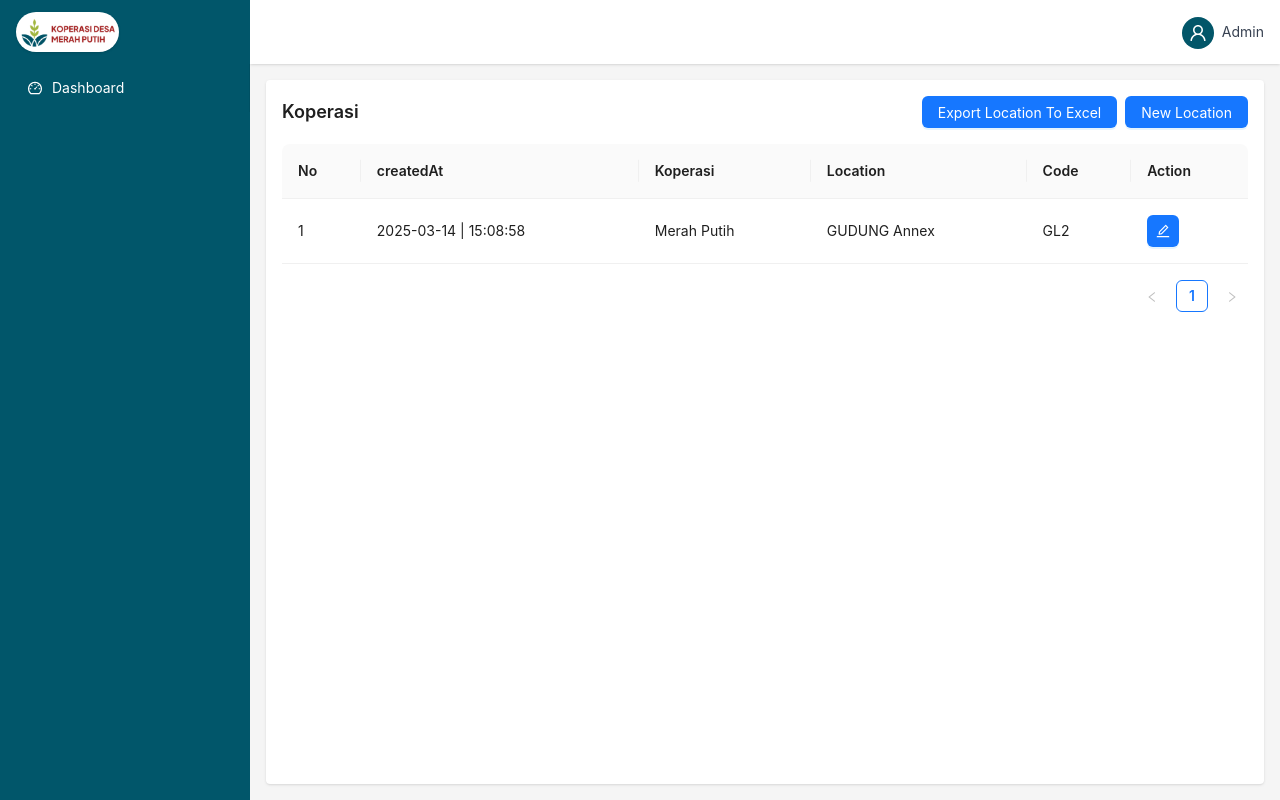
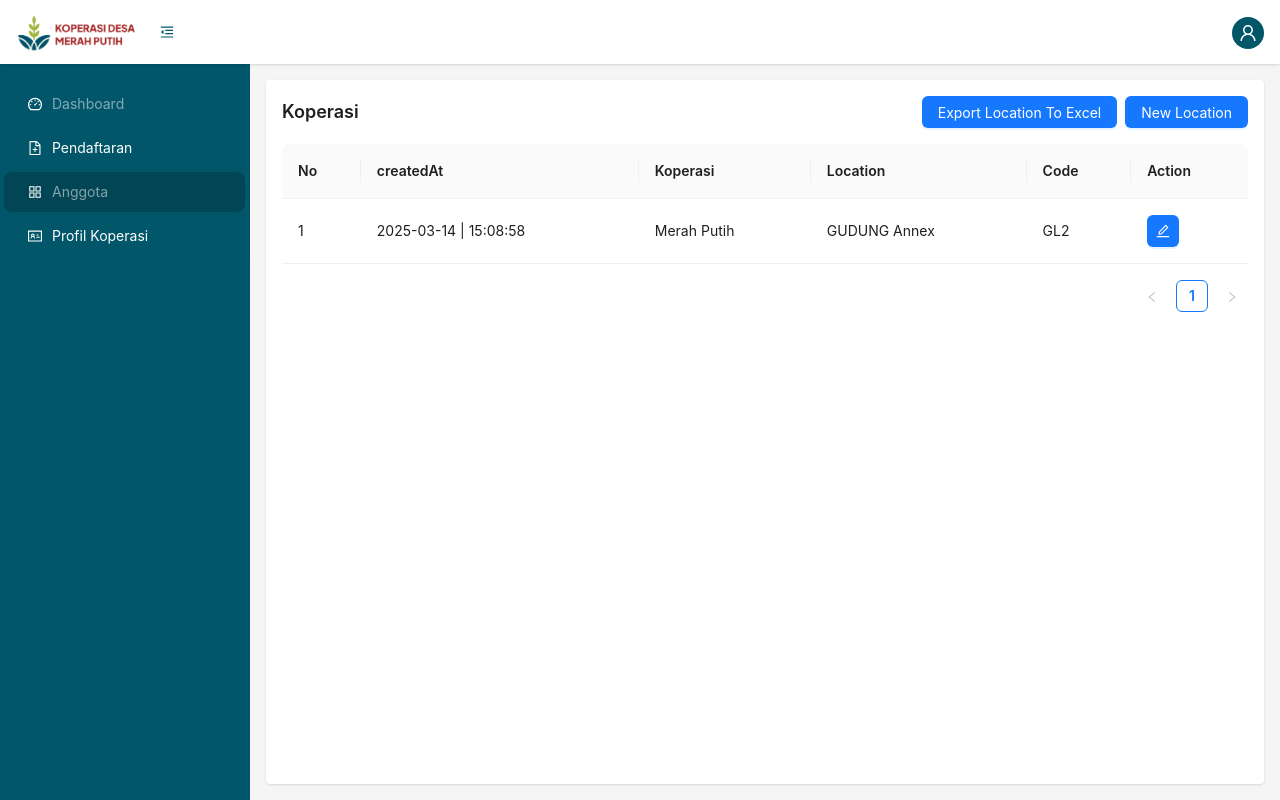
Before and after one commit to kop-go-id/kopdes-merah-putih, a Next.js app in the folder frontend/: page /koperasi/anggota in a window 1280 px wide. Built offline with nearby package versions, Linux system fonts and the light colour scheme.

Commit message:
Updated styling of header and sidebar dashboard

```diff
--- a/frontend/src/components/Layout.js
+++ b/frontend/src/components/Layout.js
@@ -8,129 +8,162 @@ import {
   AppstoreOutlined,
   UserOutlined,
   LogoutOutlined,
+  TeamOutlined,
+  BarChartOutlined,
+  FileAddOutlined,
+  IdcardOutlined,
 } from "@ant-design/icons";
 import { Layout, Menu, Button, Dropdown, Avatar, Space } from "antd";
 import Link from "next/link";
+import { usePathname } from "next/navigation";
 import "tailwindcss/tailwind.css";
 
 const { Header, Sider, Content } = Layout;
 
-const cooperatives = [
+const role = "PENGURUS KOPERASI";
+const isRegistered = false;
+
+const menuByRole = {
+  ADMINISTRATOR: [
+    { key: "1", icon: <TeamOutlined />, label: "User", path: "/administrator/user" },
+    { key: "2", icon: <IdcardOutlined />, label: "NPAK", path: "/administrator/npak" },
+    { key: "3", icon: <AppstoreOutlined />, label: "Koperasi", path: "/administrator/koperasi" },
+  ],
+  NPAK: [
+    { key: "1", icon: <AppstoreOutlined />, label: "Koperasi", path: "/npak/koperasi" },
+  ],
+  KORWIL_DINAS: [
+    { key: "1", icon: <AppstoreOutlined />, label: "Koperasi", path: "/korwil/koperasi" },
+  ],
+  KEMENTRIAN: [
+    { key: "1", icon: <BarChartOutlined />, label: "Statistik Koperasi", path: "/kementrian/statistik" },
+  ],
+  "PENGURUS KOPERASI": [
     {
+      key: "1",
       icon: <DashboardOutlined />,
       label: "Dashboard",
       path: "/koperasi/dashboard",
+      requiresRegistration: true,
     },
     {
-    icon: <DashboardOutlined />,
+      key: "2",
+      icon: <FileAddOutlined />,
       label: "Pendaftaran",
       path: "/koperasi/pendaftaran",
     },
-  { icon: <AppstoreOutlined />, label: "Anggota", path: "/koperasi/anggota" },
-];
-const administrators = [
     {
-    icon: <DashboardOutlined />,
-    label: "Dashboard",
-    path: "/administrator/dashboard",
+      key: "3",
+      icon: <AppstoreOutlined />,
+      label: "Anggota",
+      path: "/koperasi/anggota",
+      requiresRegistration: true,
     },
-];
+    {
+      key: "4",
+      icon: <IdcardOutlined />,
+      label: "Profil Koperasi",
+      path: "/koperasi/profil",
+    },
+  ],
+};
 
 const profileMenu = (
   <Menu>
-    <Menu.Item key="profile" icon={<UserOutlined />}>
-      Profil
-    </Menu.Item>
-    <Menu.Item key="logout" icon={<LogoutOutlined />}>
-      Logout
-    </Menu.Item>
+    <Menu.Item key="profile" icon={<UserOutlined />}>Profil</Menu.Item>
+    <Menu.Item key="logout" icon={<LogoutOutlined />}>Logout</Menu.Item>
   </Menu>
 );
 
 export default function LayoutWrapper({ children }) {
-  const [collapsed, setCollapsed] = useState(true);
-  let role = "PENGURUS KOPERASI1";
+  const [collapsed, setCollapsed] = useState(false);
+  const pathname = usePathname();
+
+  const currentMenu = (menuByRole[role] || []).map((item) => ({
+    ...item,
+    disabled: item.requiresRegistration && !isRegistered,
+  }));
+
+  const selectedKey = currentMenu.find((item) =>
+    pathname.startsWith(item.path)
+  )?.key;
 
   return (
     <Layout className="min-h-screen">
-      <Sider
-        width={250}
-        breakpoint="lg"
-        collapsedWidth="0"
-        collapsible
-        collapsed={collapsed}
-        onBreakpoint={(broken) => setCollapsed(broken)}
-        trigger={null}
-        className="bg-[#01566a]"
-      >
-        <div className="px-4 py-3 hidden lg:flex items-center">
+      {/* Header */}
+      <Header className="bg-white px-4 py-0 shadow z-50 fixed w-full top-0 h-[64px] flex items-center justify-between">
+  {/* Kiri: Logo + Hamburger */}
+  <div className="flex items-center space-x-4">
     <img
       src="/images/logo.png"
       alt="Logo"
-            className="h-10 w-30 p-1 rounded-full bg-white shadow"
+      className="h-10 w-auto object-contain"
     />
-        </div>
-        {role === "PENGURUS KOPERASI" ? (
-          <Menu
-            mode="inline"
-            defaultSelectedKeys={["2"]}
-            rootClassName="bg-[#01566a] border-none"
-            className="custom-menu"
-            items={cooperatives.map((item, index) => ({
-              key: `${index + 1}`,
-              icon: <span className="text-white">{item.icon}</span>,
-              label: (
-                <Link href={item.path}>
-                  <span className="text-white">{item.label}</span>
-                </Link>
-              ),
-            }))}
-          />
-        ) : (
-          <Menu
-            mode="inline"
-            defaultSelectedKeys={["2"]}
-            rootClassName="bg-[#01566a] border-none"
-            className="custom-menu"
-            items={administrators.map((item, index) => ({
-              key: `${index + 1}`,
-              icon: <span className="text-white">{item.icon}</span>,
-              label: (
-                <Link href={item.path}>
-                  <span className="text-white">{item.label}</span>
-                </Link>
-              ),
-            }))}
-          />
-        )}
-      </Sider>
-
-      <Layout>
-        <Header className="bg-white flex items-center justify-between px-4 shadow">
-          <div className="flex items-center gap-4">
     <Button
       type="text"
       icon={collapsed ? <MenuUnfoldOutlined /> : <MenuFoldOutlined />}
       onClick={() => setCollapsed(!collapsed)}
-              className="lg:hidden"
+      className="text-[#01566a] flex items-center justify-center"
     />
   </div>
 
+  {/* Kanan: Avatar/Profile */}
   <Dropdown overlay={profileMenu} trigger={["click"]}>
     <Space className="cursor-pointer">
-              <Avatar
-                style={{ backgroundColor: "#025669" }}
-                icon={<UserOutlined />}
-              />
-              <span className="hidden md:inline text-gray-700">Admin</span>
+      <Avatar style={{ backgroundColor: "#025669" }} icon={<UserOutlined />} />
     </Space>
   </Dropdown>
 </Header>
 
+      {/* Konten dengan Sidebar */}
+      <Layout className="pt-[64px]">
+        {/* Sidebar */}
+        <Sider
+          width={250}
+          collapsed={collapsed}
+          collapsedWidth={0}
+          trigger={null}
+          className={`
+            bg-[#01566a]
+            transition-all duration-300
+            z-40
+
+            fixed top-[64px] h-[calc(100vh-64px)] left-0
+            ${collapsed ? "-left-[250px]" : "left-0"}
+
+            md:relative md:top-0 md:left-0 md:h-auto
+          `}
+        >
+
+          <div className="h-4" /> {/* Spacer biar gak terlalu mepet */}
+          <Menu
+            mode="inline"
+            selectedKeys={[selectedKey]}
+            rootClassName="bg-[#01566a] border-none"
+            className="custom-menu"
+            items={currentMenu.map((item) => ({
+              key: item.key,
+              icon: <span className="text-white">{item.icon}</span>,
+              label: (
+                <Link
+                  href={item.path}
+                  className={item.disabled ? "pointer-events-none opacity-50" : ""}
+                >
+                  <span className="text-white">{item.label}</span>
+                </Link>
+              ),
+              disabled: item.disabled,
+            }))}
+          />
+        </Sider>
+
+        {/* Konten Utama */}
+        <Layout>
           <Content className="m-4 p-4 bg-white rounded shadow overflow-auto">
             {children}
           </Content>
         </Layout>
       </Layout>
+    </Layout>
   );
 }
--- a/frontend/src/pages/koperasi/pendaftaran/index.js
+++ b/frontend/src/pages/koperasi/pendaftaran/index.js
@@ -2,69 +2,55 @@
 
 import React from "react";
 import { Timeline } from "antd";
-import "tailwindcss/tailwind.css";
+import { CheckCircleTwoTone } from "@ant-design/icons";
 import LayoutWrapper from "@/components/Layout";
-import { SmileOutlined } from "@ant-design/icons";
 
 export default function CooperativePage() {
+  const timelineItems = [
+    {
+      title: "Status Pendaftaran",
+      date: "08 April 2025",
+      status: "done",
+    },
+    {
+      title: "Diproses Notaris",
+      date: "10 April 2025",
+      status: "done",
+    },
+    {
+      title: "Selesai",
+      date: "Unduh Surat",
+      status: "done",
+      link: "#", // Ganti dengan link unduhan surat
+    },
+  ];
+
   return (
     <LayoutWrapper>
-      <Timeline
-        items={[
-          {
+      <div className="bg-[#f6f8fa] p-6 rounded-xl shadow-md">
+        <h2 className="text-2xl font-semibold text-[#004c5a] mb-6">Status Pendaftaran</h2>
+        <Timeline
+          items={timelineItems.map((item) => ({
             color: "green",
-            children: "Create a services site 2015-09-01",
-          },
-          {
-            color: "green",
-            children: "Create a services site 2015-09-01",
-          },
-          {
-            color: "red",
+            dot: <CheckCircleTwoTone twoToneColor="#99c221" style={{ fontSize: 22 }} />,
             children: (
-              <>
-                <p>Solve initial network problems 1</p>
-                <p>Solve initial network problems 2</p>
-                <p>Solve initial network problems 3 2015-09-01</p>
-              </>
+              <div className="ml-2">
+                <p className="font-semibold text-black">{item.title}</p>
+                {item.link ? (
+                  <a
+                    href={item.link}
+                    className="text-sm text-[#004c5a] underline font-medium"
+                  >
+                    {item.date}
+                  </a>
+                ) : (
+                  <p className="text-sm text-gray-600">{item.date}</p>
+                )}
+              </div>
             ),
-          },
-          {
-            children: (
-              <>
-                <p>Technical testing 1</p>
-                <p>Technical testing 2</p>
-                <p>Technical testing 3 2015-09-01</p>
-              </>
-            ),
-          },
-          {
-            color: "gray",
-            children: (
-              <>
-                <p>Technical testing 1</p>
-                <p>Technical testing 2</p>
-                <p>Technical testing 3 2015-09-01</p>
-              </>
-            ),
-          },
-          {
-            color: "gray",
-            children: (
-              <>
-                <p>Technical testing 1</p>
-                <p>Technical testing 2</p>
-                <p>Technical testing 3 2015-09-01</p>
-              </>
-            ),
-          },
-          {
-            color: "#00CCFF",
-            dot: <SmileOutlined />,
-            children: <p>Custom color testing</p>,
-          },
-        ]}
-      />
+          }))}
+        />
+      </div>
     </LayoutWrapper>
   );
 }
```
Lines whose indentation alone changed are shown as unchanged.
